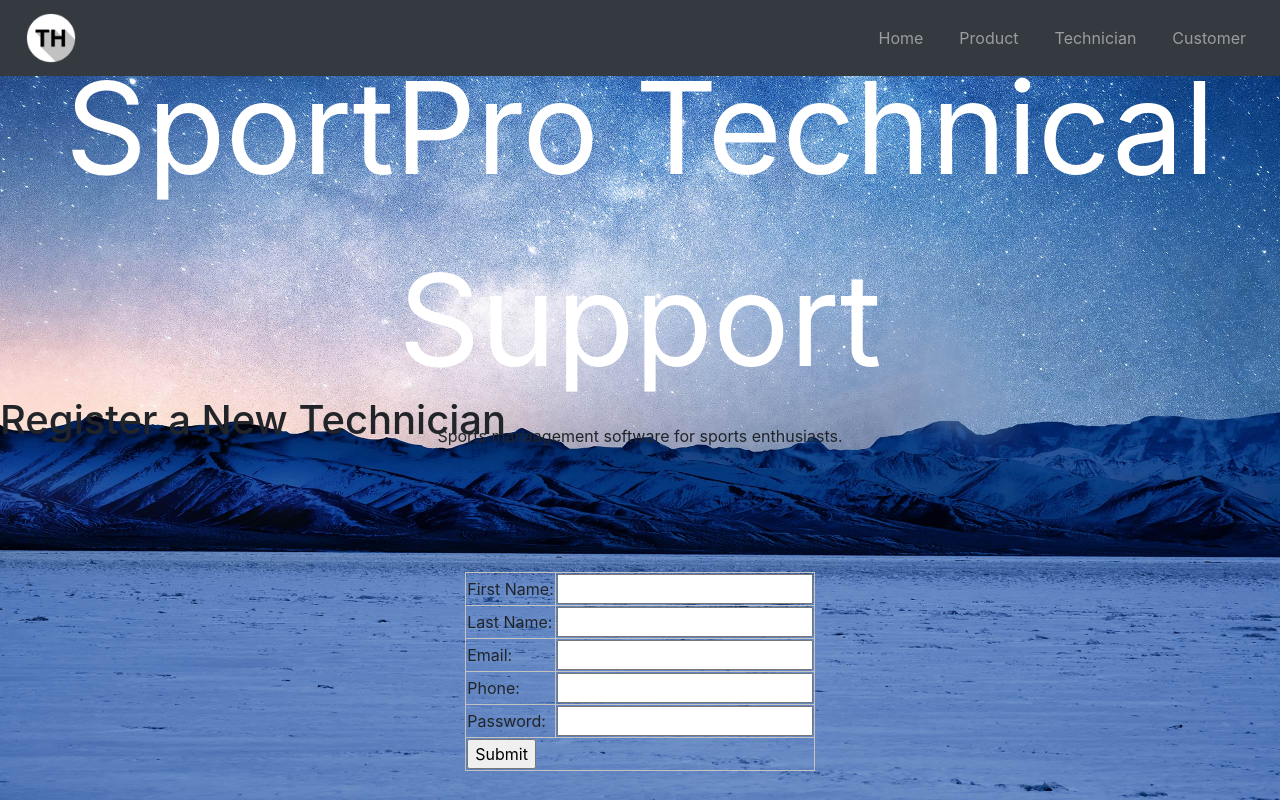
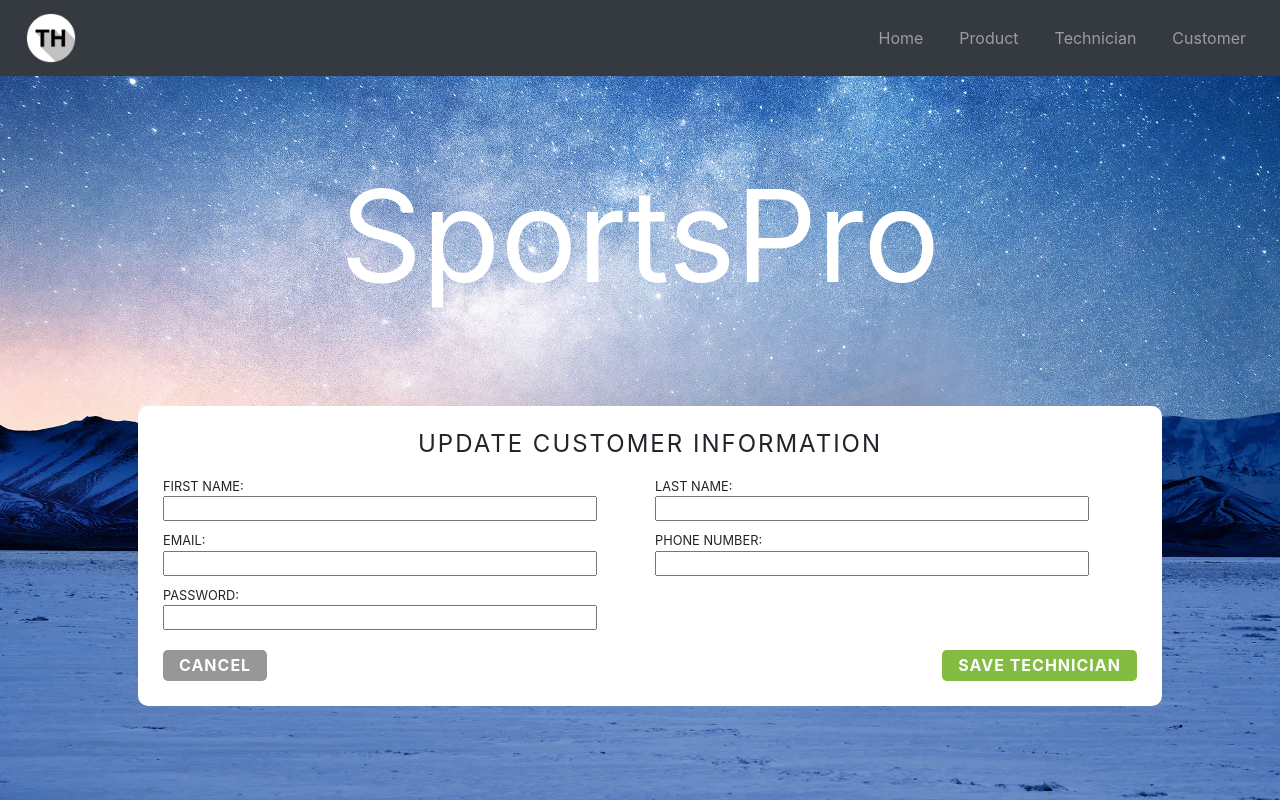
Before and after one commit to thudsonbu/cs380_project, a PHP site: page /newTech.php in a window 1280 px wide. Run offline with PHP 8.4, Linux system fonts and the light colour scheme; a stand-in replaces the project's code that opens the database connection.

Commit message:
Fixed newTechForm form with styles

```diff
--- a/tech_support/customer_manager/customerEditForm.php
+++ b/tech_support/customer_manager/customerEditForm.php
@@ -20,7 +20,9 @@ if($out[1]){ // IF ERROR ( query returns array with result and boolean error )
 
 } else if(empty($out[0])){ // IF NO ERROR BUT NO RESULTS
 
-    echo "<p class='message'>No Results Found</p>";
+    require "../errors/message.php";
+
+    message("Customer not found");
 
 } else { // IF NO ERROR AND RESULTS CREATE TABLE
 
@@ -56,7 +58,7 @@ if($out[1]){ // IF ERROR ( query returns array with result and boolean error )
         echo "
         <div class='formEntry'>
             <div class='fieldName'>$field->name</div>
-            <input class='fieldInput' type='text' name='$field->name' value='$field_value'>
+            <input class='fieldInput' type='text' name='$field->name' value='$field_value' required>
         </div>
         ";
     }
--- a/tech_support/technician_manager/newTech.php
+++ b/tech_support/technician_manager/newTech.php
@@ -35,28 +35,43 @@
     <!-- PAGE TITLE -->
     <div class='pageTitleContainer'>
         <div class='pageTitle'>
-            SportPro Technical Support
-        </div>
-        <div class='technicianList'>
-            Sports manaagement software for sports enthusiasts.
+            SportsPro
         </div>
     </div>
 
-<h1>Register a New Technician</h1>
-
-<form action="techForm.php" method="post">
-
-<table align="center">
-
-<tr><td>First Name:</td><td> <input type="text" name="first"></td></tr><br>
-<tr><td>Last Name:</td><td> <input type="text" name="last"></td></tr><br>
-<tr><td>Email:</td><td> <input type="text" name="email"></td></tr><br>
-<tr><td>Phone:</td><td> <input type="text" name="phone"></td></tr><br>
-<tr><td>Password:</td><td> <input type="password" name="pass"></td></tr><br>
-
-<tr><td colspan="2"><input type="submit" value="Submit"></td></tr>
-</table>
-</form>
+    <div class='sectionContainer'>
+        <form action="techForm.php" class='form' method="post">
+            <div class='sectionTitleContainer'>
+                <div class='sectionTitle'>
+                    Update Customer Information
+                </div>
+            </div>
+            <div class='formEntry'>
+                <div class='fieldName'>First Name:</div>
+                <input class='fieldInput' type='text' name='first'>
+            </div>
+            <div class='formEntry'>
+                <div class='fieldName'>Last Name:</div>
+                <input class='fieldInput' type='text' name='last'>
+            </div>
+            <div class='formEntry'>
+                <div class='fieldName'>Email:</div>
+                <input class='fieldInput' type='text' name='email'>
+            </div>
+            <div class='formEntry'>
+                <div class='fieldName'>Phone Number:</div>
+                <input class='fieldInput' type='text' name='phone'>
+            </div>
+            <div class='formEntry'>
+                <div class='fieldName'>Password:</div>
+                <input class='fieldInput' type='password' name='pass'>
+            </div>
+            <div class='buttonContainer'>
+                <a href='index.php' class='button grey'>Cancel</a>
+                <button type='submit' class='button green'>Save Technician</button>
+            </div>
+        </form>
+    </div>
 
 </body>
 </html>
```
Also changed, not shown: tech_support/customer_manager/processCustomer.php (+3 -4 lines).
